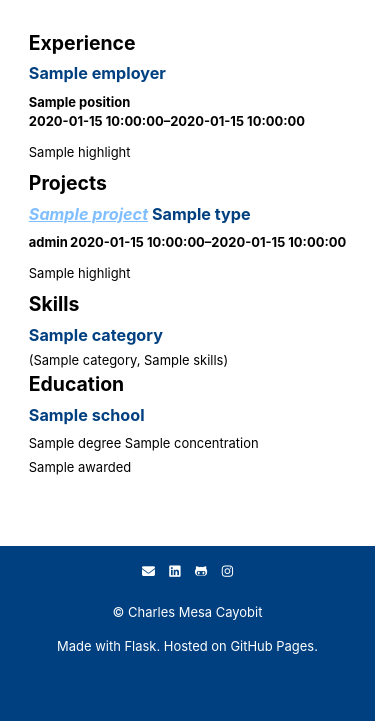
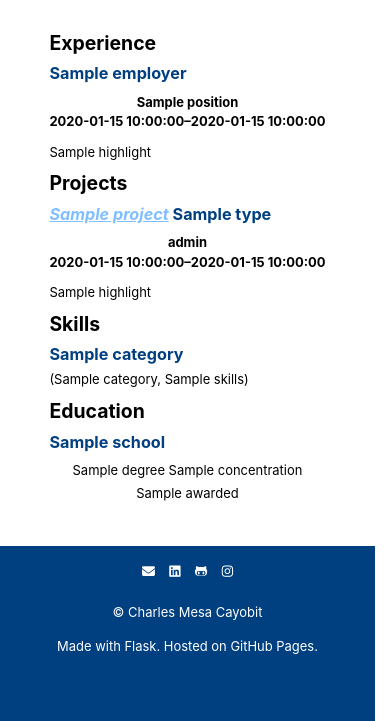
Before and after one commit to CharlesMC11/CharlesMC11.github.io, a Flask app: template app/cv/templates/cv/all.html in a window 390 px wide. Shown: the part 123-844 px from the top of the page. Run offline with Flask 3, Linux system fonts and the light colour scheme; the template is opened without the code that fills it: most values are stand-ins (such as "Sample title", 1, 10 or a date in 2020); parts of the project's set-up code (start-up, migrations or seed data) failed here and were passed over; some libraries are stand-ins or nearby versions.

Commit message:
Add margin to skills

```diff
--- a/app/cv/templates/cv/skills.html
+++ b/app/cv/templates/cv/skills.html
@@ -8,7 +8,7 @@
 
       <ul>
         {%- for skill in skills %}
-          <li class="cv__list-item">{{- skill -}}
+          <li class="cv__list-item cv__skill">{{- skill -}}
         {%- endfor %}
       </ul>
     {%- endfor -%}
--- a/app/static/style.css
+++ b/app/static/style.css
@@ -215,6 +215,7 @@
     display: flex;
     flex-flow: row wrap;
     gap: 1rem;
+    margin: 0 0 0.5rem;
     place-content: space-around space-around;
 }
 
@@ -253,6 +254,10 @@
         padding: 0 0 0 1rem;
     }
 
+    .cv__list-item dl {
+        flex-direction: column;
+    }
+
     .about-me__img {
         max-width: 256px;
     }
```
